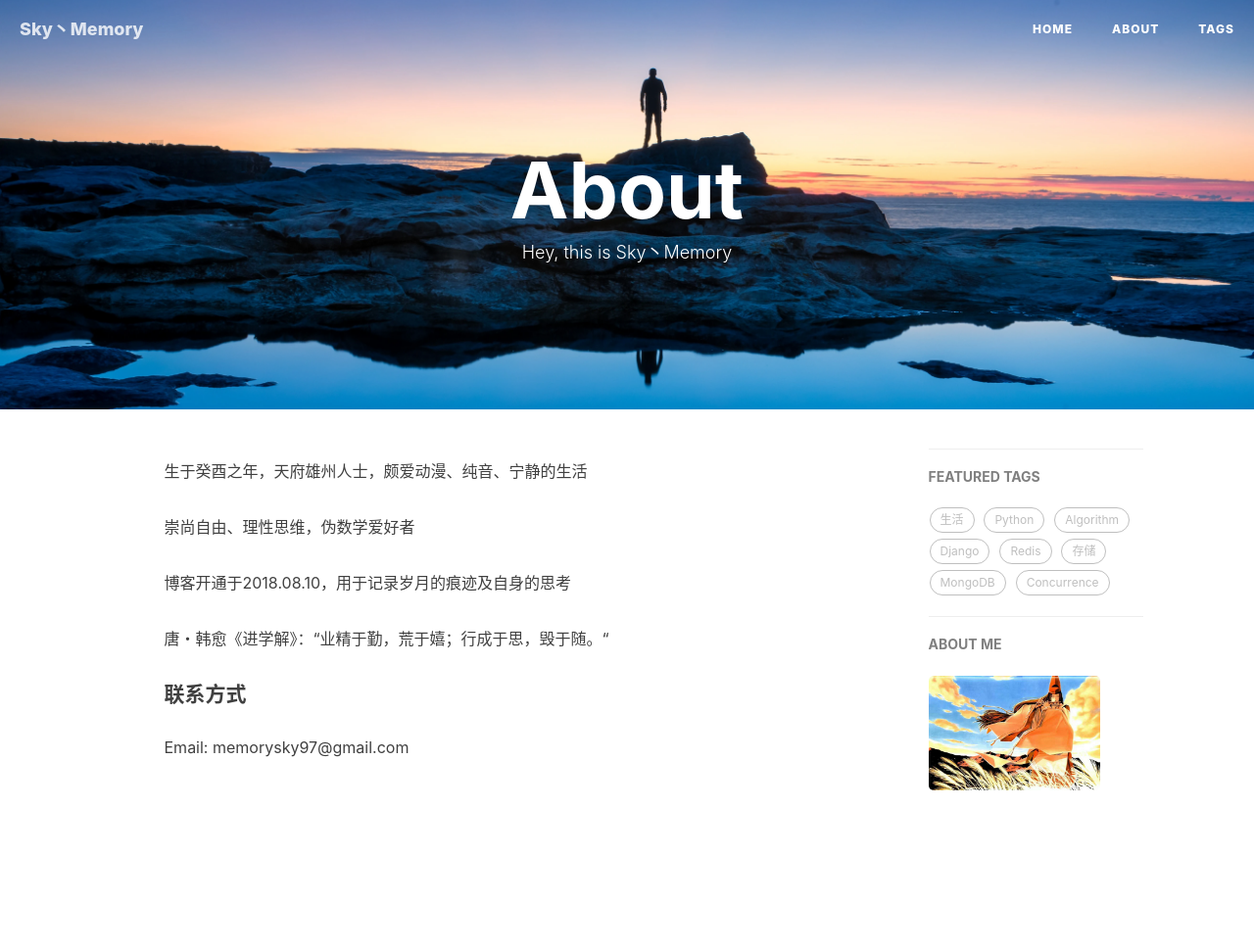
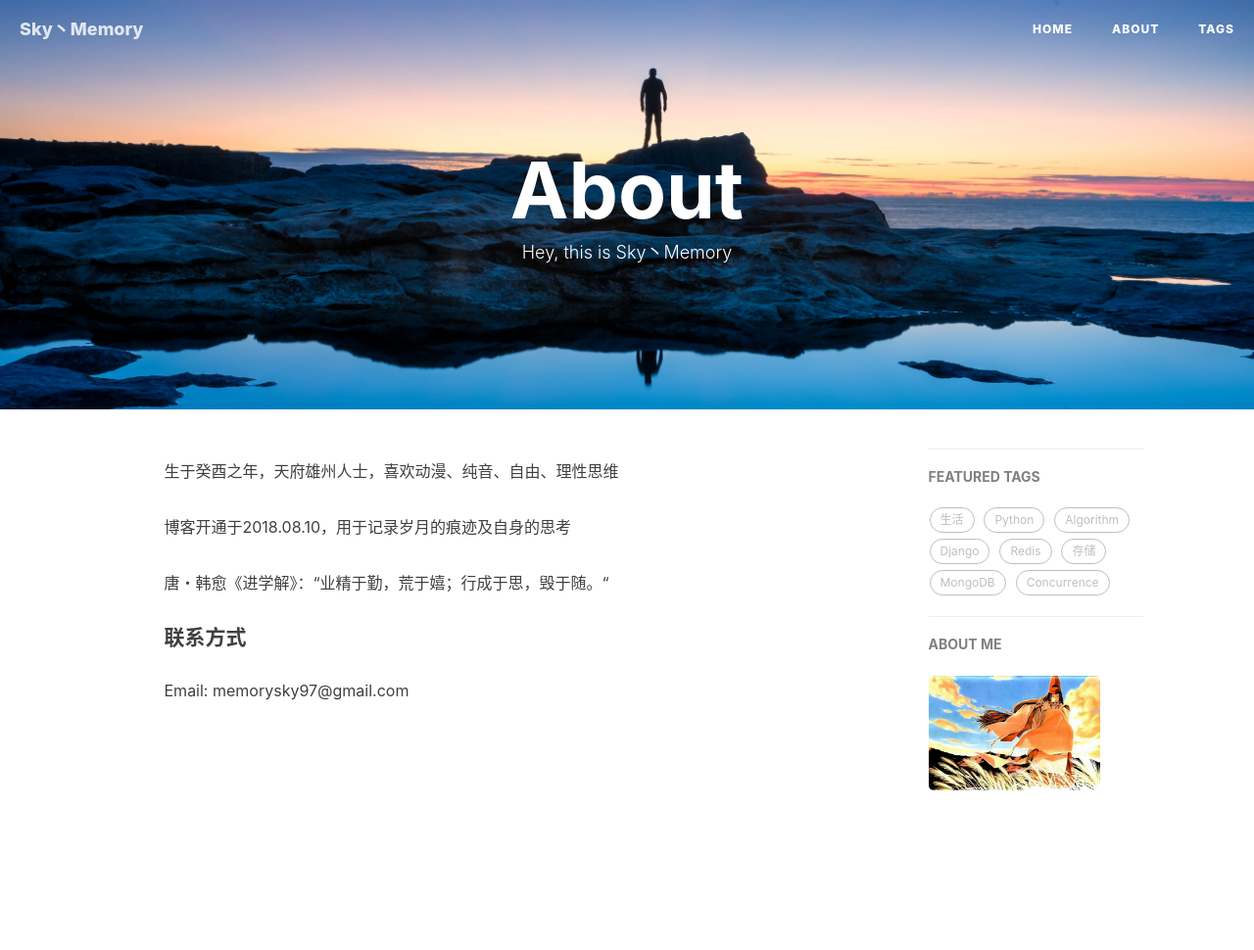
Before and after one commit to Skymemory/Skymemory.github.io, a Jekyll site: the page built from about.html, in a window 1280 px wide. Shown: the whole page at 98% size. Built offline with Jekyll 4.4.1, drawn with Linux system fonts in a browser that asks for light colours; nearby versions of some CDN libraries; comment, search, counter and statistics services are not loaded.

Commit message:
Update assume.
Signed-off-by: skymemory <memorysky97@gmail.com>

```diff
--- a/about.html
+++ b/about.html
@@ -7,8 +7,7 @@ header-img: "img/about-bg.webp"
 
 
 <div class="zh post-container">
-    <p>生于癸酉之年，天府雄州人士，颇爱动漫、纯音、宁静的生活</p>
-    <p>崇尚自由、理性思维，伪数学爱好者</p>
+    <p>生于癸酉之年，天府雄州人士，喜欢动漫、纯音、自由、理性思维</p>
     <p>博客开通于2018.08.10，用于记录岁月的痕迹及自身的思考</p>
     <p>唐・韩愈《进学解》：“业精于勤，荒于嬉；行成于思，毁于随。“</p>
     <h4>联系方式</h4>
--- a/index.html
+++ b/index.html
@@ -1,5 +1,6 @@
 ---
 layout: page
+description: "心之所向，素履以往，生如逆旅，一苇以航"
 ---
 
 {% for post in paginator.posts %}
```
